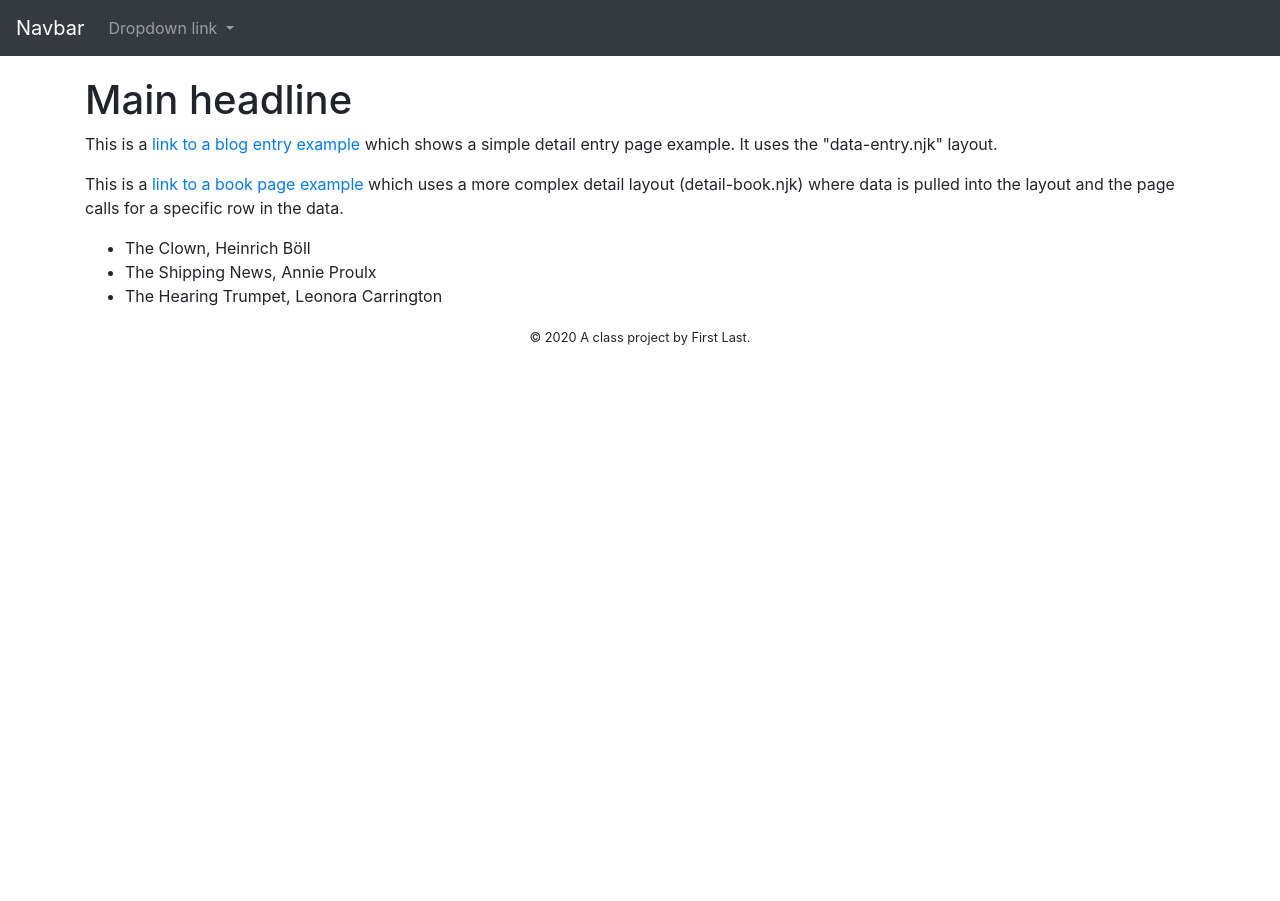
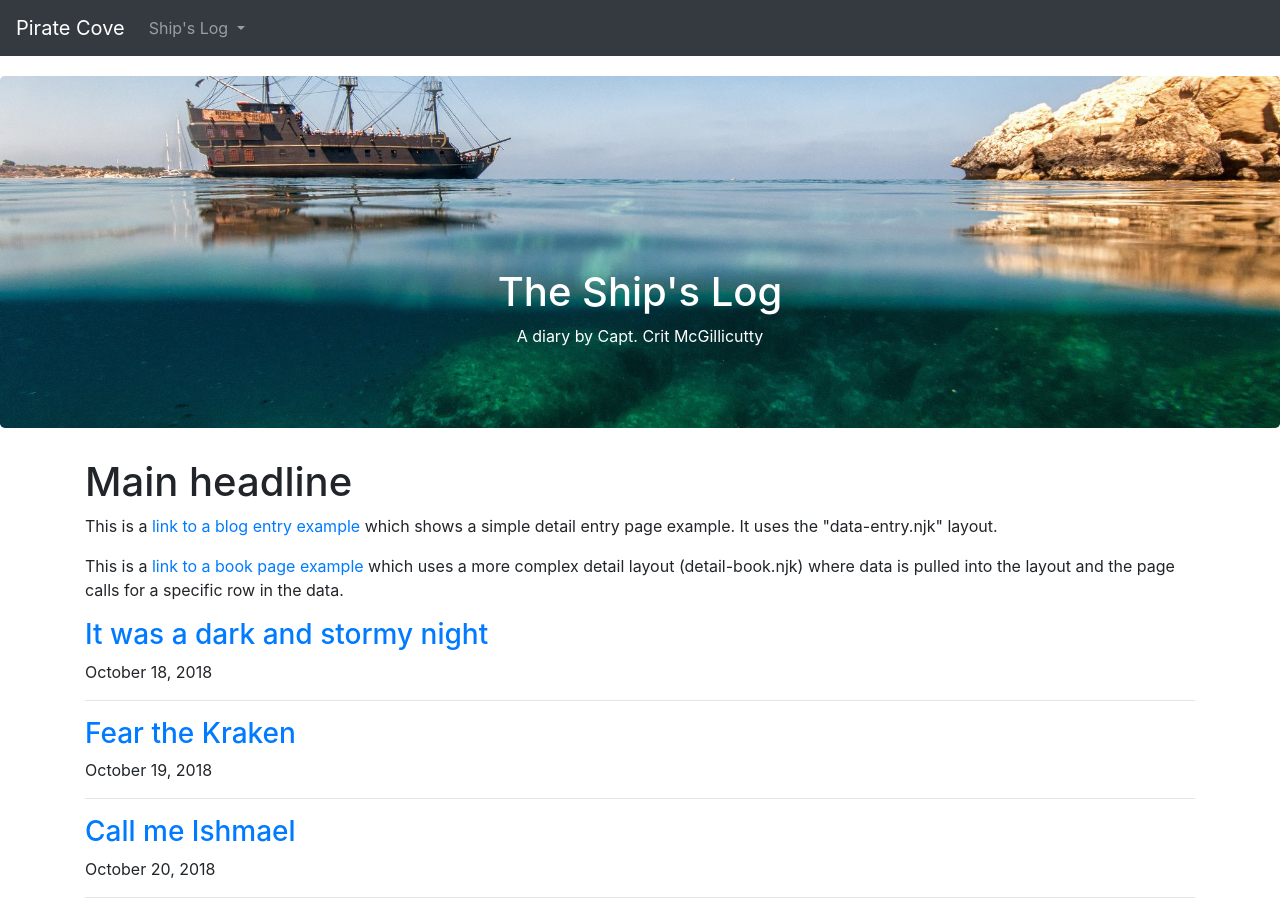
Before and after one commit to solson23/savannah-staticapp, a website: page src/njk/index.njk in a window 1280 px wide. Shown: the top 901 px of the page. Before the commit the page ends 800 px from the top, so only its background shows below. Drawn offline with nearby package versions, Linux system fonts and the light colour scheme; files that its build step writes are made by us from their sources; files whose address does not match are found by name.

Commit message:
more changes

```diff
--- a/src/njk/_data/data.json
+++ b/src/njk/_data/data.json
@@ -15,5 +15,22 @@
       "author": "Leonora Carrington",
       "blurb": "The Hearing Trumpet is a story by Leonora Carrington about 92-year-old Marian Leatherby, who is given the gift of a hearing trumpet only to discover that what her family is saying is that she is to be committed to an institution."
     }
+  ],
+  "entries": [
+    {
+      "date": "October 18, 2018",
+      "url": "2018-10-18.html",
+      "title": "It was a dark and stormy night"
+    },
+    {
+      "date": "October 19, 2018",
+      "url": "2018-10-19.html",
+      "title": "Fear the Kraken"
+    },
+    {
+      "date": "October 20, 2018",
+      "url": "2018-10-20.html",
+      "title": "Call me Ishmael"
+    }
   ]
 }
--- a/src/njk/_layouts/base.njk
+++ b/src/njk/_layouts/base.njk
@@ -2,7 +2,7 @@
 <html lang="en">
 <!-- A Intro to Coding for Journalists class project -->
 <head>
-  <title>{% block page_title %}Default title{% endblock %}</title>
+  <title>Pirate Cove | {% block page_title %}Default title{% endblock %}</title>
   <meta name="description" content="{% block page_description %}Default description{% endblock %}">
   <meta charset="utf-8">
   <meta http-equiv="X-UA-Compatible" content="IE=edge" />
@@ -11,6 +11,8 @@
 </head>
 <body>
   {% include "_partials/nav.njk" %}
+
+  {% include "_partials/jumbotron.njk" %}
 
   {% block content %}{% endblock %}
 
--- /dev/null
+++ b/src/njk/_partials/jumbotron.njk
@@ -0,0 +1,4 @@
+<div class="jumbotron banner text-center">
+  <h1>The Ship's Log</h1>
+  <p>A diary by Capt. Crit McGillicutty</p>
+</div>
--- a/src/njk/_partials/nav.njk
+++ b/src/njk/_partials/nav.njk
@@ -1,5 +1,5 @@
 <nav class="navbar navbar-expand-lg navbar-dark bg-dark">
-  <a class="navbar-brand" href="index.html">Navbar</a>
+  <a class="navbar-brand" href="index.html">Pirate Cove</a>
   <button class="navbar-toggler" type="button" data-toggle="collapse" data-target="#navbarNavDropdown" aria-controls="navbarNavDropdown" aria-expanded="false" aria-label="Toggle navigation">
     <span class="navbar-toggler-icon"></span>
   </button>
@@ -7,12 +7,12 @@
     <ul class="navbar-nav">
       <li class="nav-item dropdown">
         <a class="nav-link dropdown-toggle" href="#" id="navbarDropdownMenuLink" role="button" data-toggle="dropdown" aria-haspopup="true" aria-expanded="false">
-          Dropdown link
+          Ship's Log
         </a>
         <div class="dropdown-menu" aria-labelledby="navbarDropdownMenuLink">
-          <a class="dropdown-item" href="detail-entry-example.html">Entry example</a>
-          <a class="dropdown-item" href="detail-book-shipping-news.html">Data detail example</a>
-          <a class="dropdown-item" href="#">Extra link goes nowhere</a>
+           <a class="dropdown-item" href="2018-10-18.html">Oct. 18</a>
+           <a class="dropdown-item" href="2018-10-19.html">Oct. 19</a>
+           <a class="dropdown-item" href="2018-10-20.html">Oct. 20</a>
         </div>
       </li>
     </ul>
--- a/src/njk/index.njk
+++ b/src/njk/index.njk
@@ -1,8 +1,8 @@
 {% extends '_layouts/base.njk' %}
 
-{% block page_title %}New index page title{% endblock %}
+{% block page_title %}The Ship's Log{% endblock %}
 
-{% block page_description %}The search description for this page goes here.{% endblock %}
+{% block page_description %}A daily blog from Capt. Crit McGillicutty.{% endblock %}
 
 {% block content %}
 <div class="container">
@@ -11,11 +11,11 @@
       <h1>Main headline</h1>
       <p>This is a <a href="detail-entry-example.html">link to a blog entry example</a> which shows a simple detail entry page example. It uses the "data-entry.njk" layout.</p>
       <p>This is a <a href="detail-book-shipping-news.html">link to a book page example</a> which uses a more complex detail layout (detail-book.njk) where data is pulled into the layout and the page calls for a specific row in the data.</p>
-      <ul>
-        {% for book in data.books %}
-          <li>{{ book.title }}, {{ book.author }}</li>
-        {% endfor %}
-     </ul>
+      {% for entry in data.entries %}
+        <h3 class="entry-headline"><a href="{{ entry.url }}">{{ entry.title }}</a></h3>
+        <p class="entry-date">{{ entry.date }}</p>
+        <hr>
+      {% endfor %}
     </div>
   </div>
 </div>
--- /dev/null
+++ b/src/scss/_jumbotron.scss
@@ -0,0 +1,10 @@
+.jumbotron.banner {
+    background: url(../img/pirate-ship.jpg) no-repeat center;
+    background-size: cover;
+    color: white;
+    padding-top: 12rem
+  }
+
+  .jumbotron {
+    margin-bottom: 30px;
+  }
--- a/src/scss/main.scss
+++ b/src/scss/main.scss
@@ -20,3 +20,4 @@
 
 // Import partials
 @import "nav";
+@import "jumbotron";
```
Also changed, not shown: docs/css/main.css, docs/detail-book-shipping-news.html, docs/detail-entry-example.html, docs/detail-entry.html (deleted), docs/index.html.
